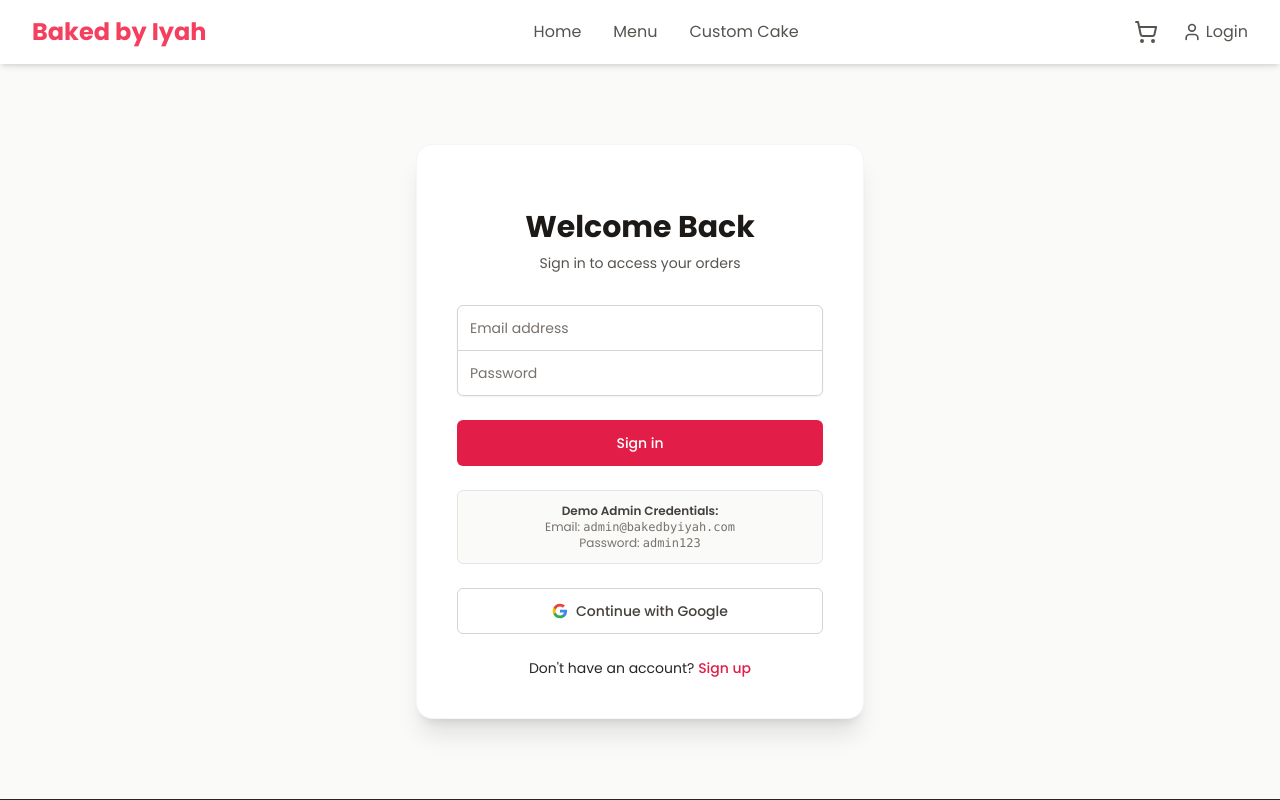
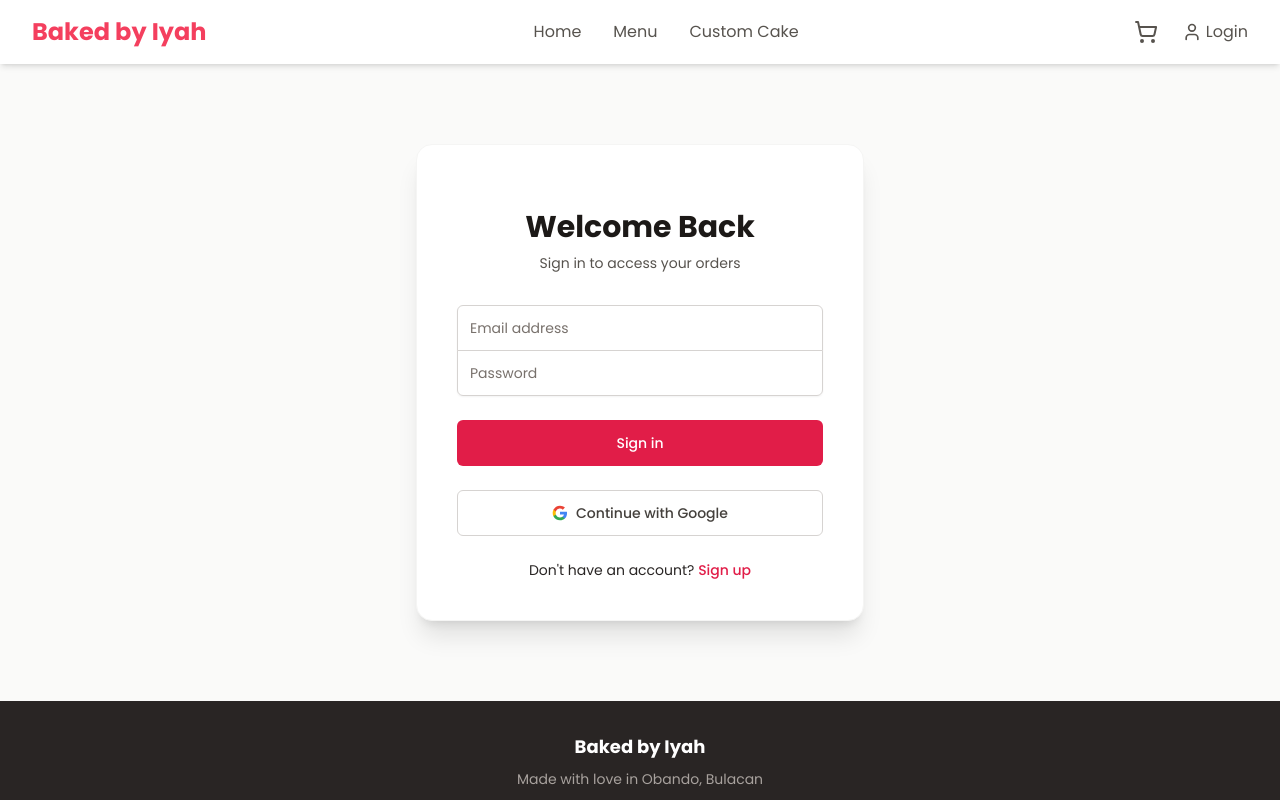
Before and after one commit to Raiii14/oms-baked-by-iyah, a React (Vite) app: page /#/login in a window 1280 px wide. Shown: the top 800 px of the page. Built offline with nearby package versions, Linux system fonts and the light colour scheme.

Commit message:
Removed demo admin credentials display when loggin in

```diff
--- a/pages/Auth.tsx
+++ b/pages/Auth.tsx
@@ -106,15 +106,6 @@ const Auth: React.FC<AuthProps> = ({ mode }) => {
             </button>
           </div>
 
-          {/* Demo Credentials Helper */}
-          {mode === 'login' && (
-            <div className="bg-stone-50 p-3 rounded-md border border-stone-200 text-xs text-stone-500 text-center">
-              <p className="font-semibold text-stone-700">Demo Admin Credentials:</p>
-              <p>Email: <span className="font-mono">admin@bakedbyiyah.com</span></p>
-              <p>Password: <span className="font-mono">admin123</span></p>
-            </div>
-          )}
-
           {/* Google Mock */}
           <div>
              <button type="button" onClick={() => alert("Google Login would trigger here")} className="w-full flex justify-center py-3 px-4 border border-stone-300 text-sm font-medium rounded-md text-stone-700 bg-white hover:bg-stone-50 transition-colors">
```
Also changed, not shown: 1 other file (tests, documents, lock files or other folders).
